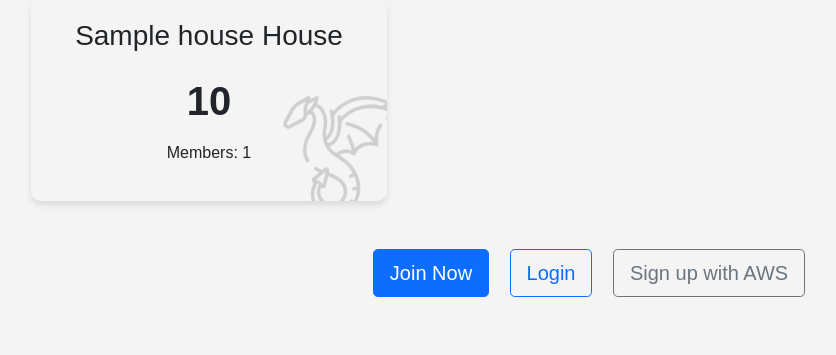
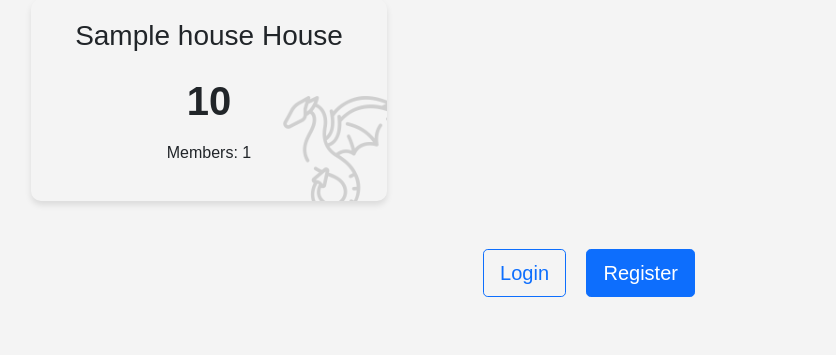
Before and after one commit to Nat-hsm/DragonRise, a Flask app: page / in a window 1280 px wide. Shown: the part 240-595 px from the top of the page, without its empty margins (51-887 px from the left). Run offline with Flask 3, Linux system fonts and the light colour scheme; tables that the repository leaves empty hold one stand-in row (values such as "Sample post"); parts of the project's set-up code (start-up, migrations or seed data) failed here and were passed over.

Commit message:
consolidated registration button

```diff
--- a/templates/base.html
+++ b/templates/base.html
@@ -62,7 +62,7 @@
                             <a class="nav-link" href="{{ url_for('login') }}">Login</a>
                         </li>
                         <li class="nav-item">
-                            <a class="nav-link" href="{{ url_for('register') }}">Register</a>
+                            <a class="nav-link" href="{{ url_for('signup') }}">Register</a>
                         </li>
                     {% endif %}
                 </ul>
--- a/templates/index.html
+++ b/templates/index.html
@@ -30,9 +30,8 @@
 
     {% if not current_user.is_authenticated %}
     <div class="mt-5">
-        <a href="{{ url_for('register') }}" class="btn btn-primary btn-lg mx-2">Join Now</a>
         <a href="{{ url_for('login') }}" class="btn btn-outline-primary btn-lg mx-2">Login</a>
-        <a href="{{ url_for('signup') }}" class="btn btn-outline-secondary btn-lg mx-2">Sign up with AWS</a>
+        <a href="{{ url_for('signup') }}" class="btn btn-primary btn-lg mx-2">Register</a>
     </div>
     {% endif %}
 </div>
```
